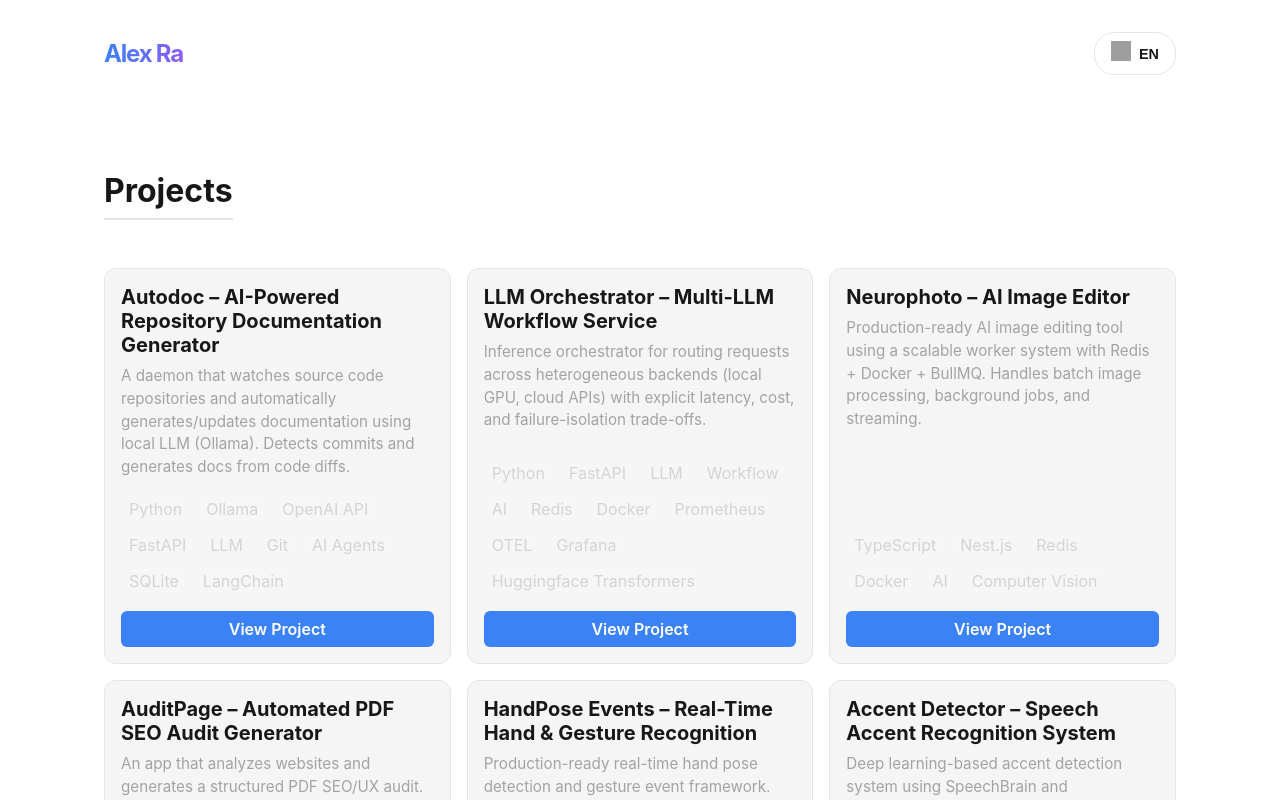
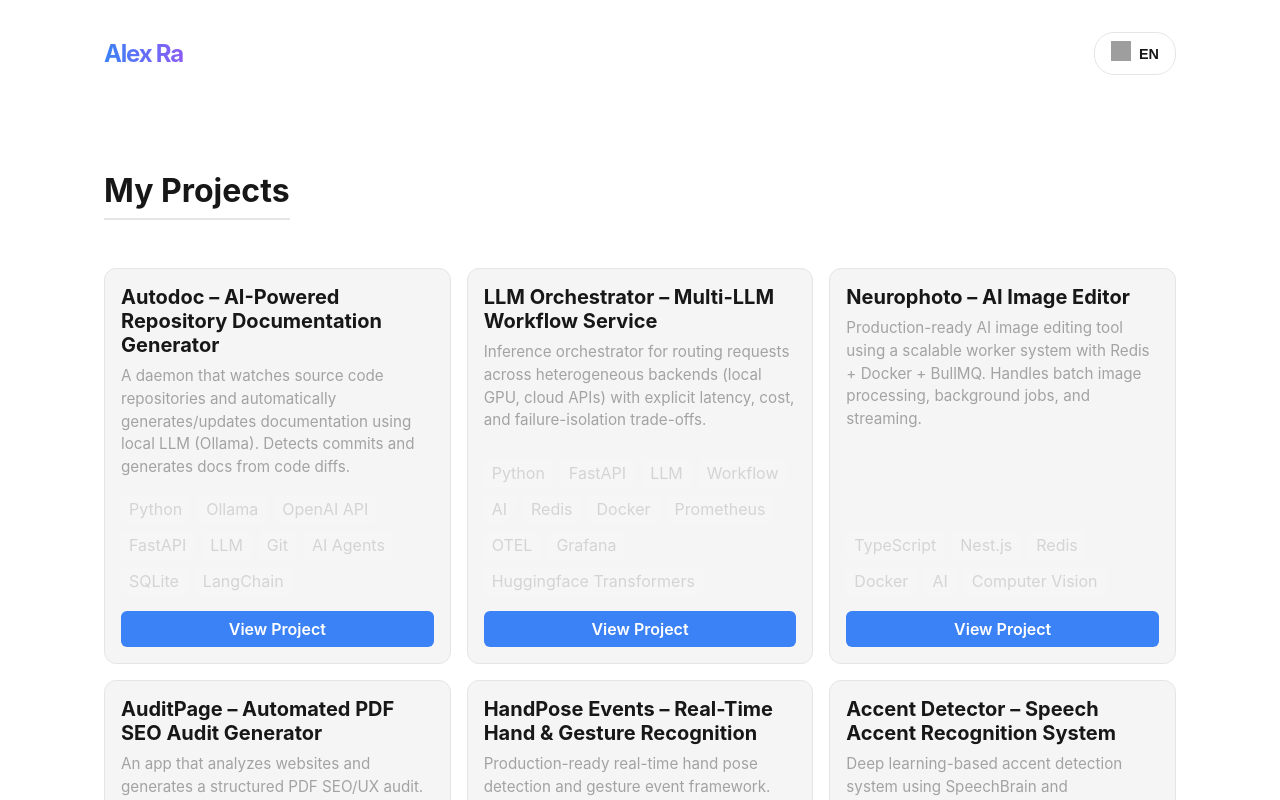
Before and after one commit to A-lex-Ra/portfolio, a Next.js app: page / in a window 1280 px wide. Shown: the top 800 px of the page. Built offline with nearby package versions, Linux system fonts and the light colour scheme; grey boxes are pictures that could not be loaded.

Commit message:
Update README.md, minor text changes

```diff
--- a/src/data/translations.ts
+++ b/src/data/translations.ts
@@ -14,7 +14,7 @@ export const translations: Record<Language, Record<TranslationKey, string>> = {
         name: 'Alex Ra', // Placeholder, user can update
         role: 'Full Stack Developer',
         about: 'Passionate about building scalable web applications and intuitive user experiences.',
-        projects: 'Projects',
+        projects: 'My Projects',
         contact: 'Contact',
         viewProject: 'View Project',
         loading: 'Loading...',
@@ -23,7 +23,7 @@ export const translations: Record<Language, Record<TranslationKey, string>> = {
         name: 'Alex Ra', // Placeholder
         role: 'Full Stack Разработчик',
         about: 'Увлечен созданием масштабируемых веб-приложений и интуитивно понятных интерфейсов.',
-        projects: 'Проекты',
+        projects: 'Мои проекты',
         contact: 'Контакты',
         viewProject: 'Подробнее',
         loading: 'Загрузка...',
```
Also changed, not shown: 1 other file (tests, documents, lock files or other folders).
